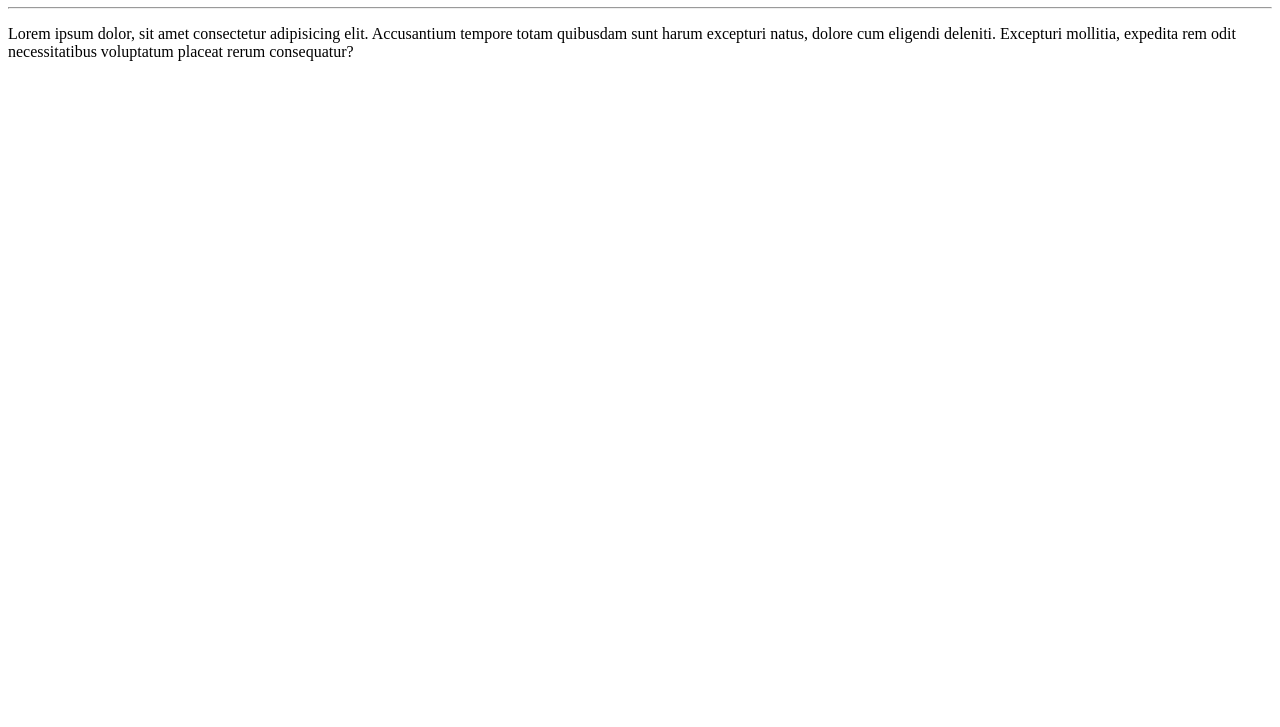
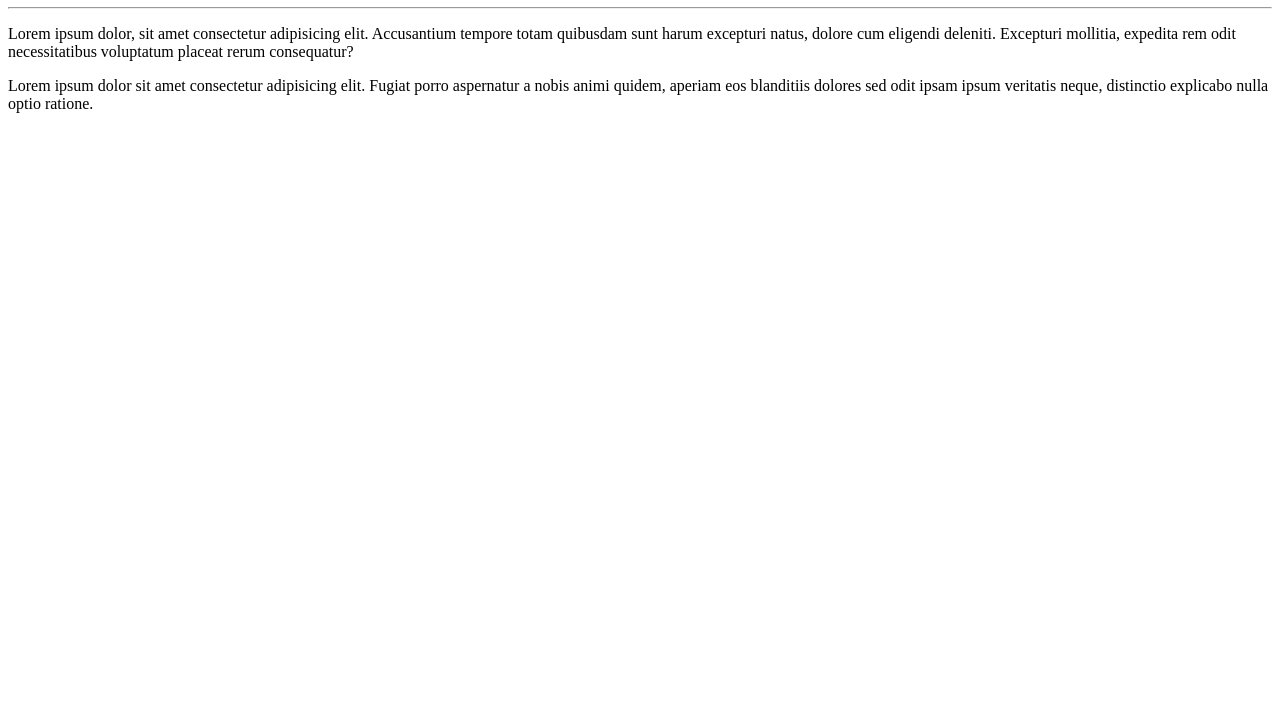
Before and after one commit to GdeickeGil/Ola-Mundo, a plain HTML site: page site-exemplo/index.html in a window 1280 px wide. Shown: the part 73-800 px from the top of the page. Drawn offline with Linux system fonts and the light colour scheme.

Commit message:
adicionei um parágrafo

```diff
--- a/site-exemplo/index.html
+++ b/site-exemplo/index.html
@@ -10,5 +10,6 @@
     <h1>Olá, Mundo!</h1>
     <hr>
     <p>Lorem ipsum dolor, sit amet consectetur adipisicing elit. Accusantium tempore totam quibusdam sunt harum excepturi natus, dolore cum eligendi deleniti. Excepturi mollitia, expedita rem odit necessitatibus voluptatum placeat rerum consequatur?</p>
+    <p>Lorem ipsum dolor sit amet consectetur adipisicing elit. Fugiat porro aspernatur a nobis animi quidem, aperiam eos blanditiis dolores sed odit ipsam ipsum veritatis neque, distinctio explicabo nulla optio ratione.</p>
 </body>
 </html>
```
